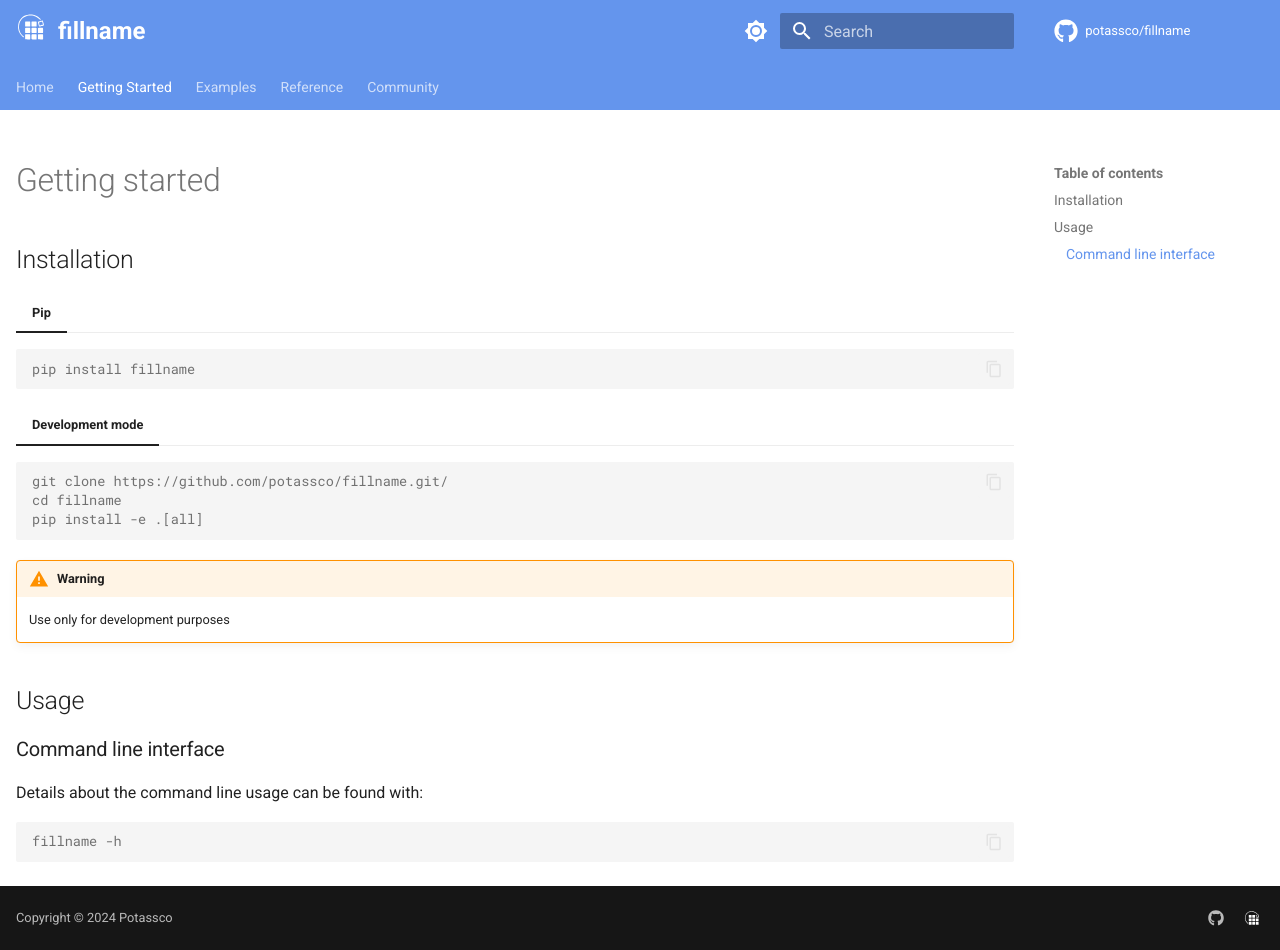
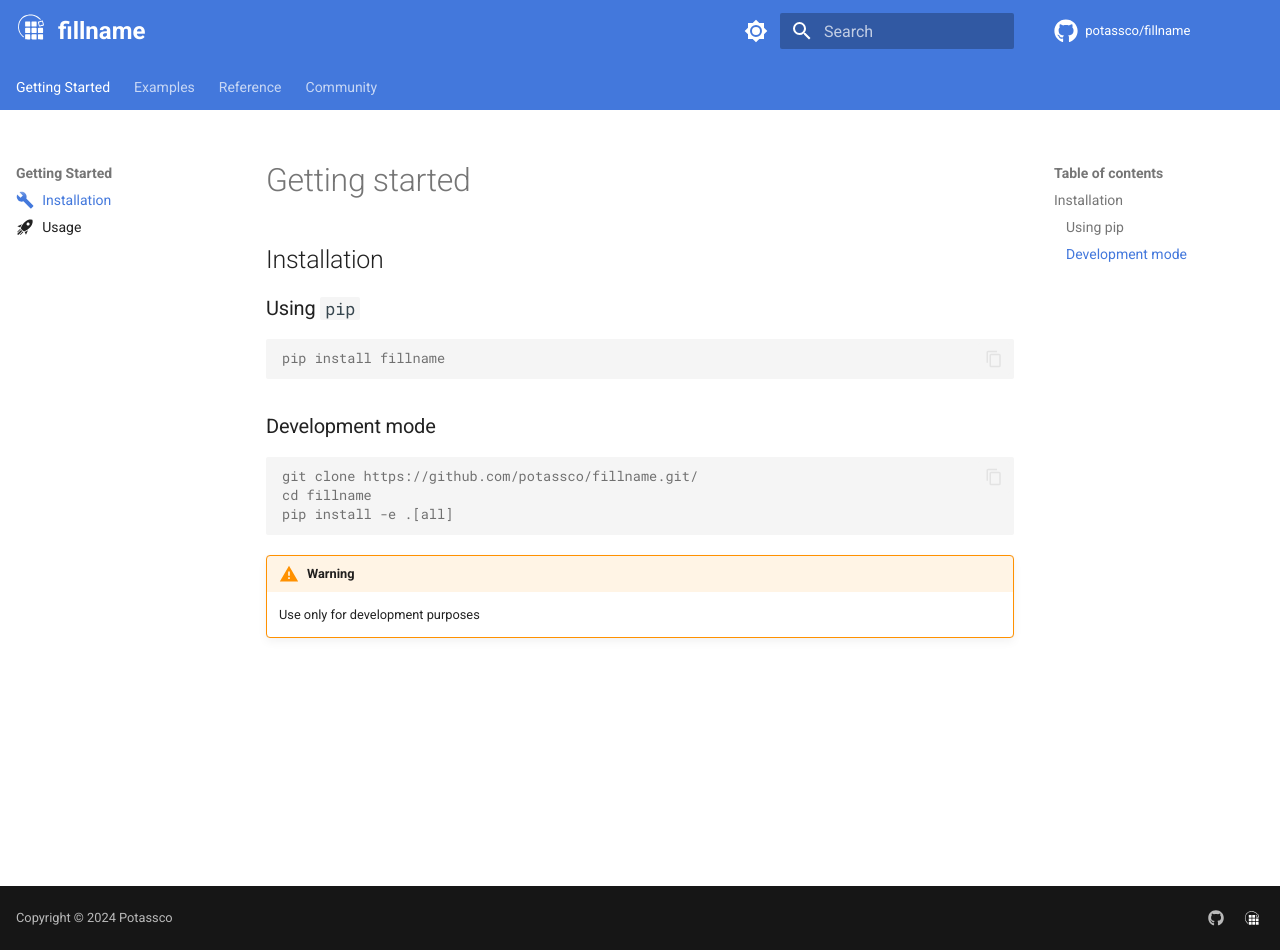
Before and after one commit to potassco/python-project-template, an MkDocs documentation site: the page built from docs/installation.md, in a window 1280 px wide and 950 px high. Built offline with MkDocs 1.6.1 and Material for MkDocs 9.7.7, drawn with Linux system fonts in a browser that asks for light colours; comment, search, counter and statistics services are not loaded.

Commit message:
Fixed some details on docs

````diff
--- a/docs/_custom/css/extra.css
+++ b/docs/_custom/css/extra.css
@@ -1,5 +1,5 @@
 :root {
-    --md-primary-fg-color: #6495ED;
+    --md-primary-fg-color: #4378dc;
 }
 
 [data-md-color-scheme="slate"] .md-header,
--- a/docs/getting_started.md
+++ b/docs/installation.md
@@ -1,19 +1,18 @@
 ---
-hide:
-  - navigation
+icon: "material/wrench"
 ---
 
 # Getting started
 
 ## Installation
 
-=== "Pip"
+### Using `pip`
 
 ```console
 pip install fillname
 ```
 
-=== "Development mode"
+### Development mode
 
 ```console
 git clone https://github.com/potassco/fillname.git/
@@ -23,13 +22,3 @@ pip install -e .[all]
 
 !!! warning
     Use only for development purposes
-
-## Usage
-
-### Command line interface
-
-Details about the command line usage can be found with:
-
-```console
-fillname -h
-```
--- a/mkdocs.yml
+++ b/mkdocs.yml
@@ -115,18 +115,19 @@ plugins:
             show_source: false
 
 nav:
-  - Home: index.md
-  - Getting Started: getting_started.md
+  - Getting Started:
+      - Installation: installation.md
+      - Usage: usage.md
   - Examples: examples/index.md
   - Reference:
-    - reference/index.md
-    - Problem: reference/problem/index.md
-    - Encodings: reference/encodings/index.md
-    - API: reference/api/index.md
+      - reference/index.md
+      - Problem: reference/problem/index.md
+      - Encodings: reference/encodings/index.md
+      - API: reference/api/index.md
   - Community:
-    - community/index.md
-    - Help: community/help.md
-    - Changes: community/CHANGES.md
-    - Contributing: community/CONTRIBUTING.md
-    - Development: community/DEVELOPMENT.md
-    - Deployment: community/DEPLOYMENT.md
+      - community/index.md
+      - Help: community/help.md
+      - Changes: community/CHANGES.md
+      - Contributing: community/CONTRIBUTING.md
+      - Development: community/DEVELOPMENT.md
+      - Deployment: community/DEPLOYMENT.md
````
Also changed, not shown: docs/community/help.md (+6 -6 lines), docs/examples/index.md (+1 -1 lines), docs/reference/api/index.md (+0 -1 lines), docs/usage.md (added, +13 -0 lines).
